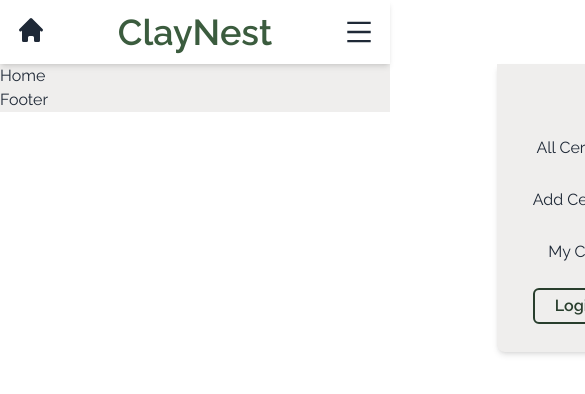
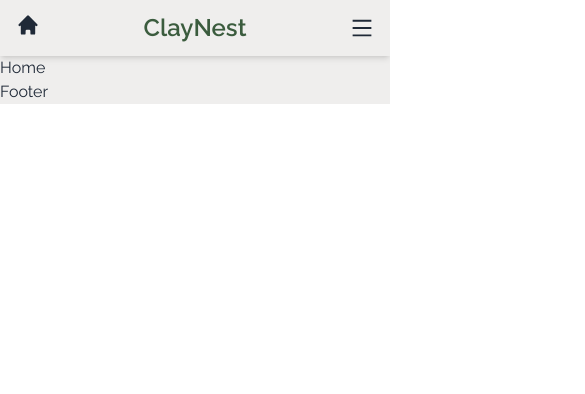
Before and after one commit to AbdullahAlMaksud/project-claynest-client, a React (Vite) app: page / in a window 390 px wide. Shown: the top 394 px of the page, 585 px wide, since content can reach past the window. Built offline with nearby package versions, Linux system fonts and the light colour scheme.

Commit message:
fix some navbar issue

```diff
--- a/src/components/Navbar.jsx
+++ b/src/components/Navbar.jsx
@@ -25,14 +25,14 @@ const Navbar = () => {
     </>
 
     return (
-        <div className="min-h-10 bg-transparent hover:bg-white  shadow-md">
+        <div className="min-h-10 bg-transparent hover:lg:bg-white  shadow-md">
             <div className="w-11/12 container mx-auto py-3 grid grid-cols-5">
                 <div className="col-span-1 flex items-end justify-start">
-                    <NavLink to={'/'}><button><HiHome className="text-3xl" /></button></NavLink>
+                    <NavLink to={'/'}><button><HiHome className="text-2xl lg:text-3xl" /></button></NavLink>
                 </div>
 
                 <div className="col-span-3 flex justify-center items-center gap-3">
-                    <h2 className="text-sage-green-700 text-4xl font-semibold">ClayNest</h2>
+                    <h2 className="text-sage-green-700 text-2xl lg:text-4xl font-semibold">ClayNest</h2>
                 </div>
 
                 <div className="hidden lg:flex gap-2">
@@ -42,10 +42,10 @@ const Navbar = () => {
                 <div className="lg:hidden flex justify-end">
                     <button onClick={() => setOpen(!open)}>
                         {
-                            open === true ? <AiOutlineClose className="text-3xl"> </AiOutlineClose> : <AiOutlineMenu className="text-3xl ease-out duration-1000"></AiOutlineMenu >
+                            open === true ? <AiOutlineClose className="text-2xl lg:text-3xl ease-out duration-1000"> </AiOutlineClose> : <AiOutlineMenu className="text-2xl lg:text-3xl ease-out duration-1000"></AiOutlineMenu >
                         }
                     </button>
-                <div className={`md:flex duration-1000 gap-5 absolute md:static bg-ceramic-bg ${open ? 'right-0 top-16' : 'top-16 -right-96'} py-4 px-4 rounded-b-lg shadow-md`}>
+                <div className={`md:flex duration-1000 gap-5 absolute md:static bg-ceramic-bg ${open ? 'right-0 top-14' : 'right-0 -top-96'} py-4 px-4 rounded-b-lg shadow-md`}>
                 <ul className="flex flex-col justify-center items-end gap-5 pb-3">
                     {
                         mainMenuPhone
```
